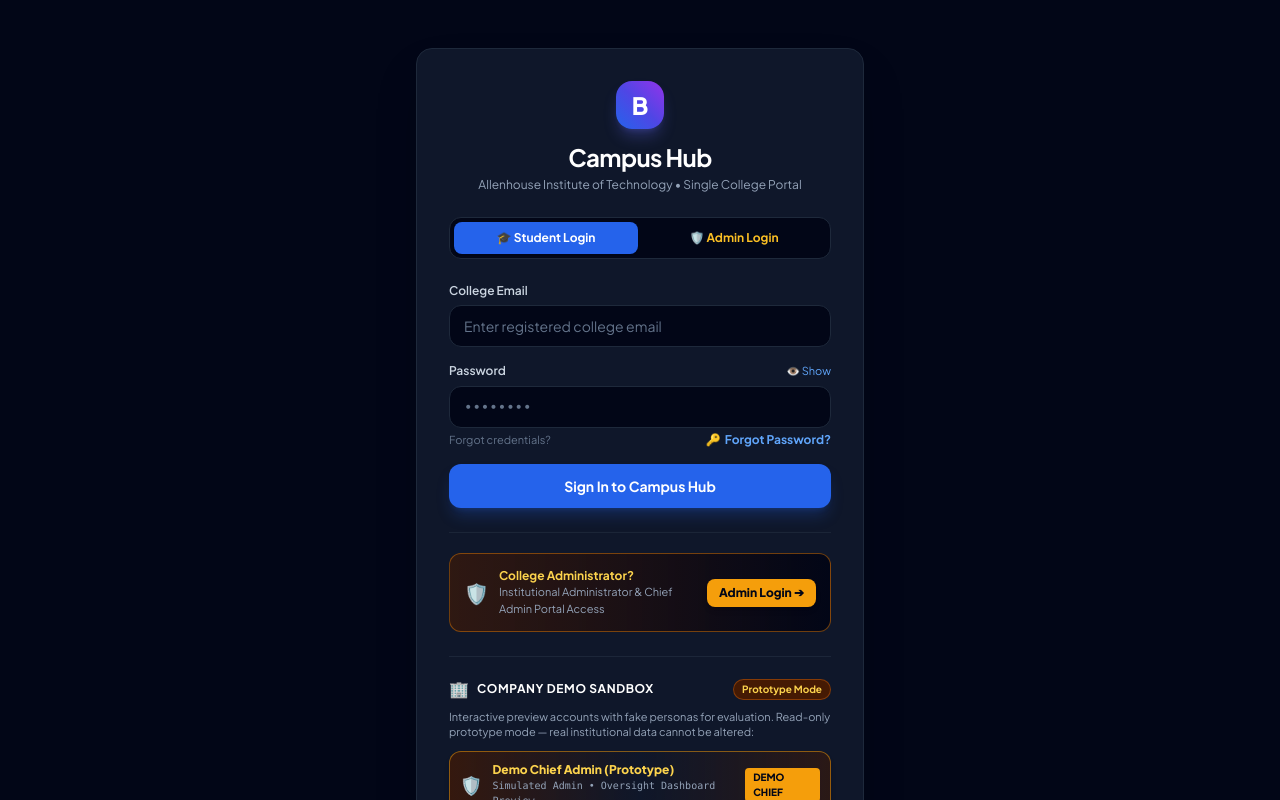
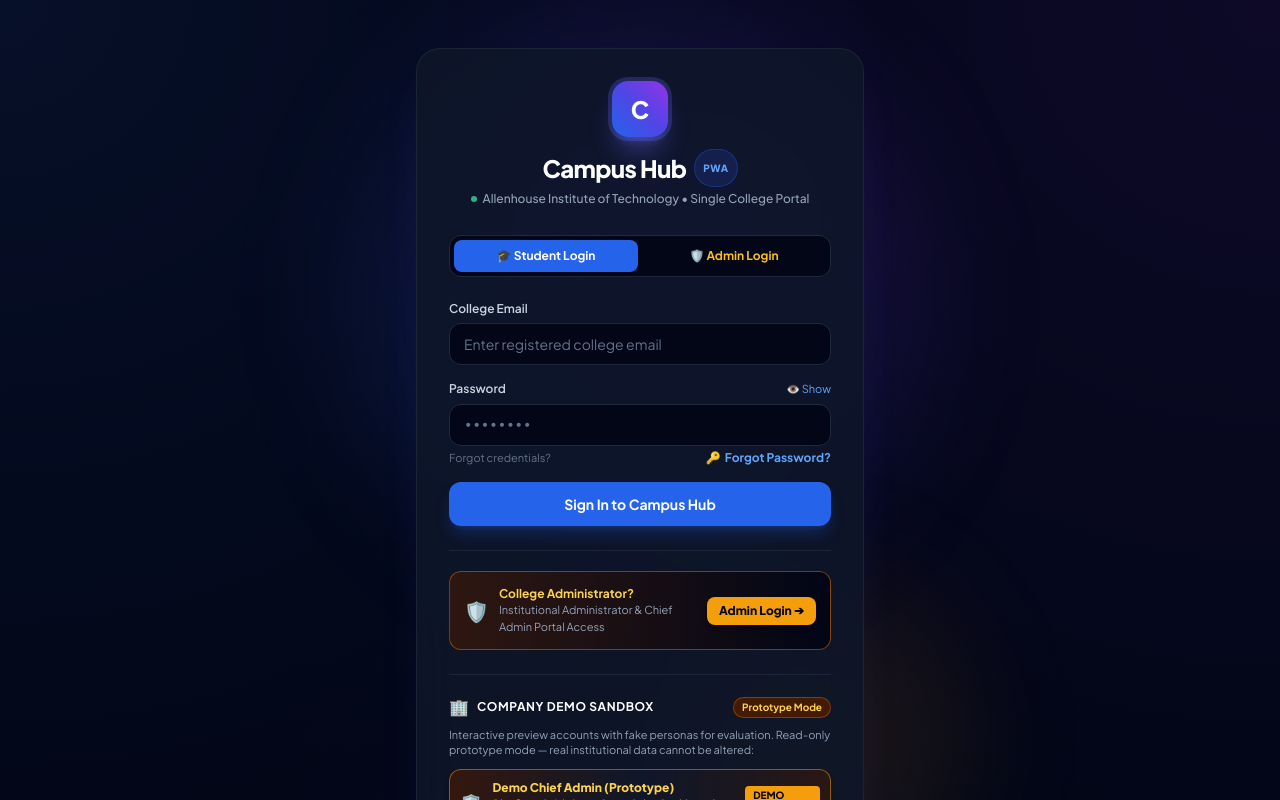
Before and after one commit to utkarshkushwaha470-commits/Campus-Hub, a React (Vite) app in the folder frontend/: page / in a window 1280 px wide. Shown: the top 800 px of the page. Built offline with nearby package versions, Linux system fonts and the light colour scheme; the HTML template or start-up script is replaced by a standard one.

Commit message:
design: change logo B to C for Campus Hub and enhance visual aesthetics with ambient glows and glassmorphism

```diff
--- a/frontend/src/components/Navbar.jsx
+++ b/frontend/src/components/Navbar.jsx
@@ -47,8 +47,8 @@ export default function Navbar({ user, activePage, setActivePage, onLogout, hasU
           onClick={() => !isPending && !isRejected && setActivePage('dashboard')}
           className="flex items-center space-x-2.5 cursor-pointer"
         >
-          <div className="w-9 h-9 rounded-xl bg-gradient-to-tr from-blue-600 via-indigo-600 to-purple-600 flex items-center justify-center shadow-lg shadow-indigo-500/20">
-            <span className="text-white font-extrabold text-lg">B</span>
+          <div className="w-9 h-9 rounded-xl bg-gradient-to-tr from-blue-600 via-indigo-600 to-purple-600 flex items-center justify-center shadow-lg shadow-indigo-500/30 ring-2 ring-indigo-500/30">
+            <span className="text-white font-black text-lg tracking-tight">C</span>
           </div>
           <div>
             <div className="font-extrabold text-slate-100 text-base leading-tight tracking-tight flex items-center gap-1.5">
--- a/frontend/src/index.css
+++ b/frontend/src/index.css
@@ -2,10 +2,24 @@
 @tailwind components;
 @tailwind utilities;
 
-body {
-  margin: 0;
-  -webkit-font-smoothing: antialiased;
-  -moz-osx-font-smoothing: grayscale;
+@layer base {
+  body {
+    margin: 0;
+    background-color: #030712;
+    background-image:
+      radial-gradient(at 0% 0%, rgba(59, 130, 246, 0.08) 0px, transparent 50%),
+      radial-gradient(at 100% 0%, rgba(147, 51, 234, 0.08) 0px, transparent 50%),
+      radial-gradient(at 50% 100%, rgba(30, 58, 138, 0.06) 0px, transparent 50%);
+    color: #f8fafc;
+    -webkit-font-smoothing: antialiased;
+    -moz-osx-font-smoothing: grayscale;
+    min-height: 100vh;
+  }
+
+  ::selection {
+    background-color: #4f46e5;
+    color: #ffffff;
+  }
 }
 
 /* Custom modern scrollbars */
@@ -14,12 +28,29 @@ body {
   height: 6px;
 }
 ::-webkit-scrollbar-track {
-  background: #0f172a;
+  background: #090d16;
 }
 ::-webkit-scrollbar-thumb {
-  background: #334155;
+  background: #1e293b;
   border-radius: 9999px;
 }
 ::-webkit-scrollbar-thumb:hover {
-  background: #475569;
+  background: #334155;
 }
+
+/* Glassmorphism & Aura effects */
+.glass-panel {
+  background: rgba(15, 23, 42, 0.75);
+  backdrop-filter: blur(16px);
+  -webkit-backdrop-filter: blur(16px);
+  border: 1px solid rgba(255, 255, 255, 0.08);
+}
+
+.glass-panel-hover {
+  transition: all 0.25s cubic-bezier(0.16, 1, 0.3, 1);
+}
+.glass-panel-hover:hover {
+  border-color: rgba(99, 102, 241, 0.4);
+  box-shadow: 0 12px 30px -10px rgba(79, 70, 229, 0.15);
+  transform: translateY(-2px);
+}
--- a/frontend/src/pages/LoginPage.jsx
+++ b/frontend/src/pages/LoginPage.jsx
@@ -239,21 +239,33 @@ export default function LoginPage({ onLoginSuccess, onGoToSignUp }) {
   };
 
   return (
-    <div className="min-h-screen flex items-center justify-center px-4 py-12">
-      <div className={`w-full max-w-md bg-slate-900 border rounded-2xl p-8 shadow-2xl relative overflow-hidden transition-all duration-200 ${
-        roleMode === 'ADMIN' ? 'border-amber-500/60 shadow-amber-500/10' : 'border-slate-800'
+    <div className="min-h-screen flex items-center justify-center px-4 py-12 relative overflow-hidden">
+      {/* Ambient glowing atmosphere */}
+      <div className="absolute top-1/4 left-1/2 -translate-x-1/2 -translate-y-1/2 w-[550px] h-[550px] bg-gradient-to-tr from-blue-600/15 via-indigo-600/15 to-purple-600/15 rounded-full blur-3xl pointer-events-none"></div>
+      <div className="absolute bottom-1/4 right-1/4 w-80 h-80 bg-amber-500/10 rounded-full blur-3xl pointer-events-none"></div>
+
+      <div className={`w-full max-w-md bg-slate-900/85 backdrop-blur-xl border rounded-3xl p-8 shadow-2xl relative overflow-hidden transition-all duration-300 z-10 ${
+        roleMode === 'ADMIN' ? 'border-amber-500/50 shadow-amber-500/10' : 'border-slate-800/80 shadow-indigo-500/10'
       }`}>
         {/* Brand Header */}
-        <div className="text-center mb-6">
-          <div className={`inline-flex w-12 h-12 rounded-2xl items-center justify-center font-black text-2xl mb-3 shadow-lg ${
+        <div className="text-center mb-7 relative">
+          <div className={`inline-flex w-14 h-14 rounded-2xl items-center justify-center font-black text-2xl mb-3 shadow-xl transition-all ring-4 ${
             roleMode === 'ADMIN'
-              ? 'bg-gradient-to-tr from-amber-500 to-yellow-500 text-slate-950 shadow-amber-500/30'
-              : 'bg-gradient-to-tr from-blue-600 via-indigo-600 to-purple-600 text-white shadow-indigo-500/30'
+              ? 'bg-gradient-to-tr from-amber-500 via-yellow-500 to-amber-600 text-slate-950 shadow-amber-500/30 ring-amber-500/25'
+              : 'bg-gradient-to-tr from-blue-600 via-indigo-600 to-purple-600 text-white shadow-indigo-500/35 ring-indigo-500/25'
           }`}>
-            {roleMode === 'ADMIN' ? '🛡️' : 'B'}
+            {roleMode === 'ADMIN' ? '🛡️' : 'C'}
           </div>
-          <h1 className="text-2xl font-bold text-white tracking-tight">Campus Hub</h1>
-          <p className="text-xs text-slate-400 mt-1">Allenhouse Institute of Technology • Single College Portal</p>
+          <h1 className="text-2xl font-black text-white tracking-tight flex items-center justify-center gap-2">
+            <span>Campus Hub</span>
+            <span className="text-[10px] uppercase font-black tracking-wider px-2 py-0.5 rounded-full bg-blue-950/80 text-blue-400 border border-blue-800/60 shadow-sm">
+              PWA
+            </span>
+          </h1>
+          <p className="text-xs text-slate-400 mt-1 flex items-center justify-center gap-1.5 font-medium">
+            <span className="w-1.5 h-1.5 rounded-full bg-emerald-400 animate-pulse"></span>
+            <span>Allenhouse Institute of Technology • Single College Portal</span>
+          </p>
         </div>
 
         {/* Section Selector: Student or Admin */}
--- a/frontend/src/pages/SignUpPage.jsx
+++ b/frontend/src/pages/SignUpPage.jsx
@@ -129,15 +129,27 @@ export default function SignUpPage({ onSignUpSuccess, onGoToLogin }) {
   };
 
   return (
-    <div className="min-h-screen flex items-center justify-center px-4 py-10">
-      <div className="w-full max-w-lg bg-slate-900 border border-slate-800 rounded-2xl p-8 shadow-2xl">
+    <div className="min-h-screen flex items-center justify-center px-4 py-10 relative overflow-hidden">
+      {/* Ambient glowing atmosphere */}
+      <div className="absolute top-1/4 left-1/2 -translate-x-1/2 -translate-y-1/2 w-[550px] h-[550px] bg-gradient-to-tr from-blue-600/15 via-indigo-600/15 to-purple-600/15 rounded-full blur-3xl pointer-events-none"></div>
+      <div className="absolute bottom-1/4 right-1/4 w-80 h-80 bg-purple-600/10 rounded-full blur-3xl pointer-events-none"></div>
+
+      <div className="w-full max-w-lg bg-slate-900/85 backdrop-blur-xl border border-slate-800/80 rounded-3xl p-8 shadow-2xl relative overflow-hidden transition-all duration-300 z-10">
         {/* Brand Header */}
-        <div className="text-center mb-6">
-          <div className="inline-flex w-12 h-12 rounded-2xl bg-gradient-to-tr from-blue-600 via-indigo-600 to-purple-600 items-center justify-center text-white font-extrabold text-2xl mb-3 shadow-lg shadow-indigo-500/30">
-            B
+        <div className="text-center mb-7 relative">
+          <div className="inline-flex w-14 h-14 rounded-2xl bg-gradient-to-tr from-blue-600 via-indigo-600 to-purple-600 items-center justify-center text-white font-black text-2xl mb-3 shadow-xl shadow-indigo-500/35 ring-4 ring-indigo-500/25">
+            C
           </div>
-          <h1 className="text-2xl font-bold text-white tracking-tight">Join Campus Hub</h1>
-          <p className="text-xs text-slate-400 mt-1">Allenhouse Institute of Technology • Account Enrollment</p>
+          <h1 className="text-2xl font-black text-white tracking-tight flex items-center justify-center gap-2">
+            <span>Join Campus Hub</span>
+            <span className="text-[10px] uppercase font-black tracking-wider px-2 py-0.5 rounded-full bg-blue-950/80 text-blue-400 border border-blue-800/60 shadow-sm">
+              PWA
+            </span>
+          </h1>
+          <p className="text-xs text-slate-400 mt-1 flex items-center justify-center gap-1.5 font-medium">
+            <span className="w-1.5 h-1.5 rounded-full bg-emerald-400 animate-pulse"></span>
+            <span>Allenhouse Institute of Technology • Account Enrollment</span>
+          </p>
         </div>
 
         {/* Role Mode Selector: Admin or Student */}
```
Also changed, not shown: frontend/src/pages/DashboardPage.jsx (+44 -5 lines), frontend/public/manifest.json.
